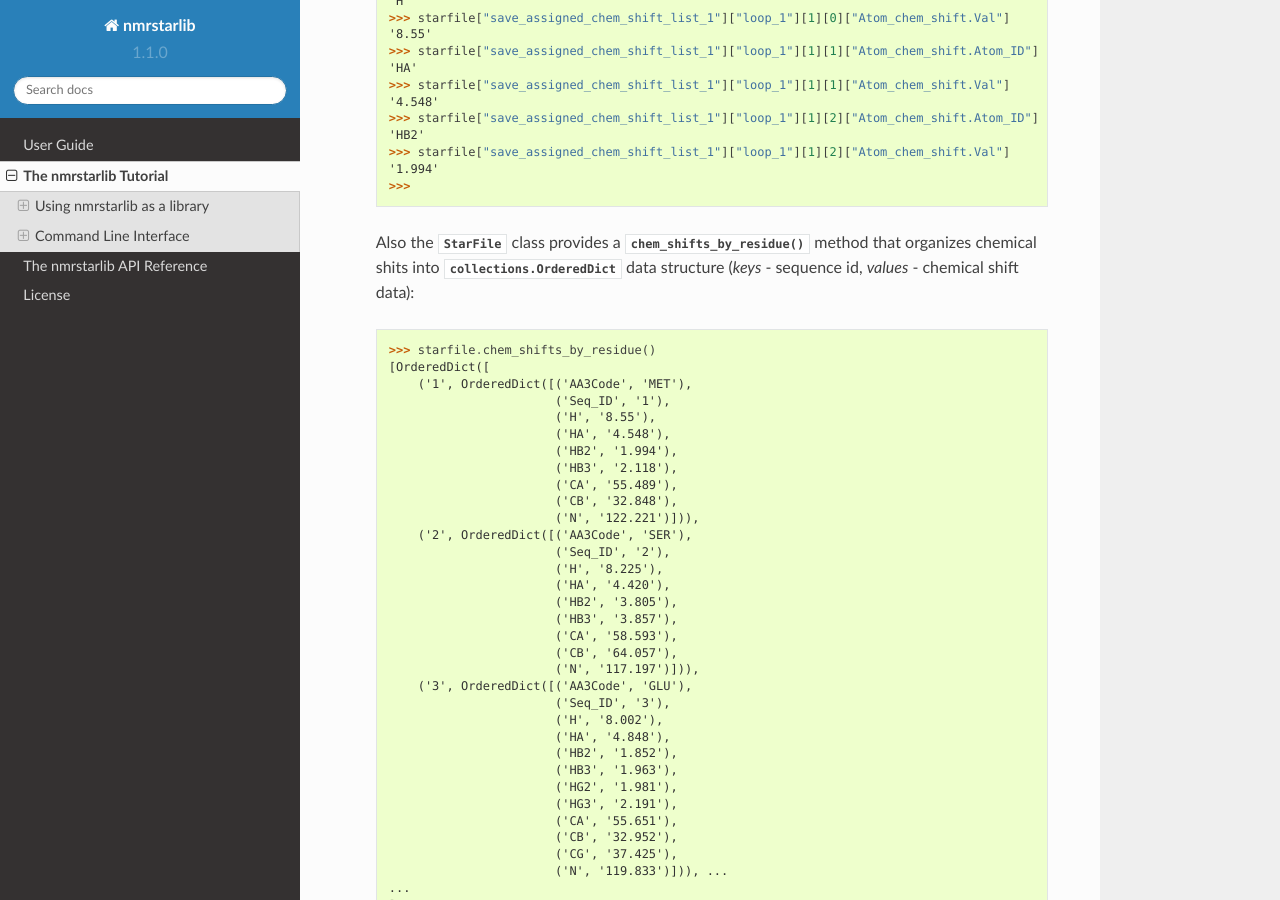
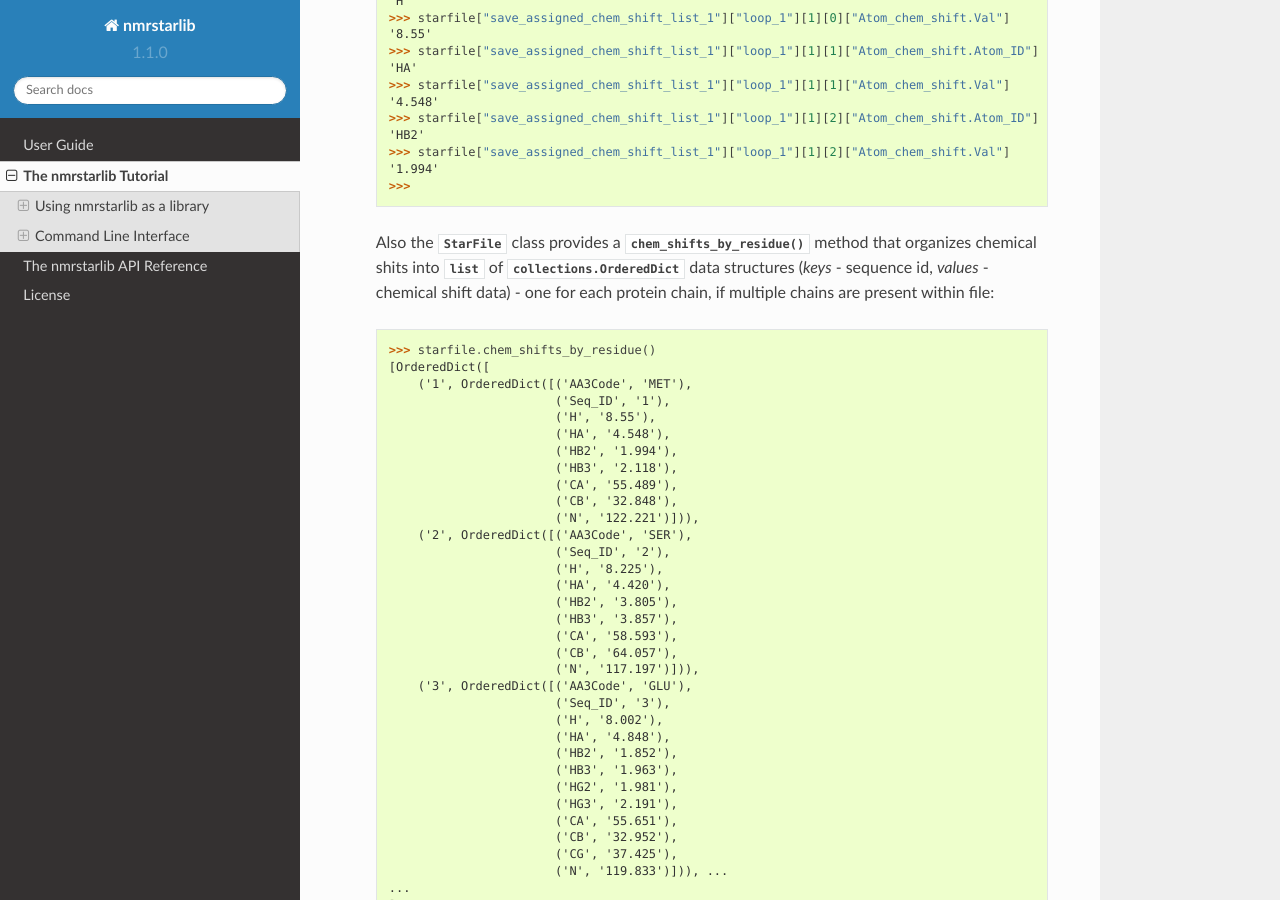
Before and after one commit to MoseleyBioinformaticsLab/nmrstarlib, a Sphinx documentation site: the page built from docs/tutorial.rst, in a window 1280 px wide and 900 px high, scrolled down 5987 px. Built offline with Sphinx 7.4.7 and the Read the Docs theme 2.0.0, drawn with Linux system fonts in a browser that asks for light colours.

Commit message:
Documentation update.

```diff
--- a/docs/tutorial.rst
+++ b/docs/tutorial.rst
@@ -320,10 +320,12 @@ using bracket accessors.
    '1.994'
    >>>
 
+
    Also the :class:`~nmrstarlib.nmrstarlib.StarFile` class provides a
    :meth:`~nmrstarlib.nmrstarlib.StarFile.chem_shifts_by_residue` method that organizes
-   chemical shits into :py:class:`collections.OrderedDict` data structure (`keys` - sequence id,
-   `values` - chemical shift data):
+   chemical shits into :py:class:`list` of :py:class:`collections.OrderedDict` data structures
+   (`keys` - sequence id, `values` - chemical shift data) - one for each protein chain,
+   if multiple chains are present within file:
 
       >>> starfile.chem_shifts_by_residue()
       [OrderedDict([
```
